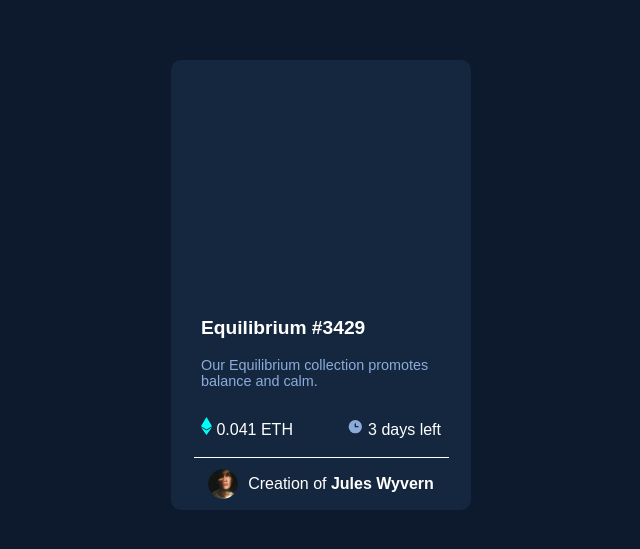
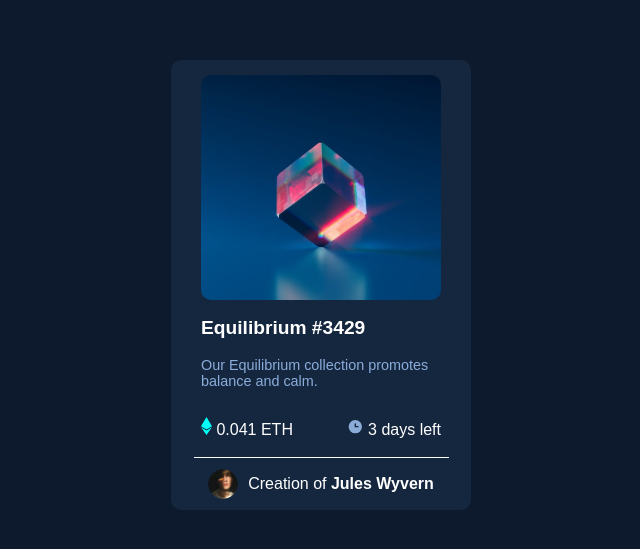
Before and after one commit to Janak342005/Frontend-Mentor-NFTPreviewCard, a plain HTML site: page index.html in a window 1280 px wide. Shown: the part 115-664 px from the top of the page, without its empty margins (319-959 px from the left). Drawn offline with Linux system fonts and the light colour scheme; files whose address does not match are found by name.

Commit message:
Update style.css

```diff
--- a/style.css
+++ b/style.css
@@ -62,7 +62,7 @@ hr{
     width: 80%;
     height: 50%;
     border-radius: 10px;
-    background-image: url("./images/image-equilibrium.jpg");
+    background-image: url("./image-equilibrium.jpg");
     background-size: cover;
     background-position: center;
 
```
